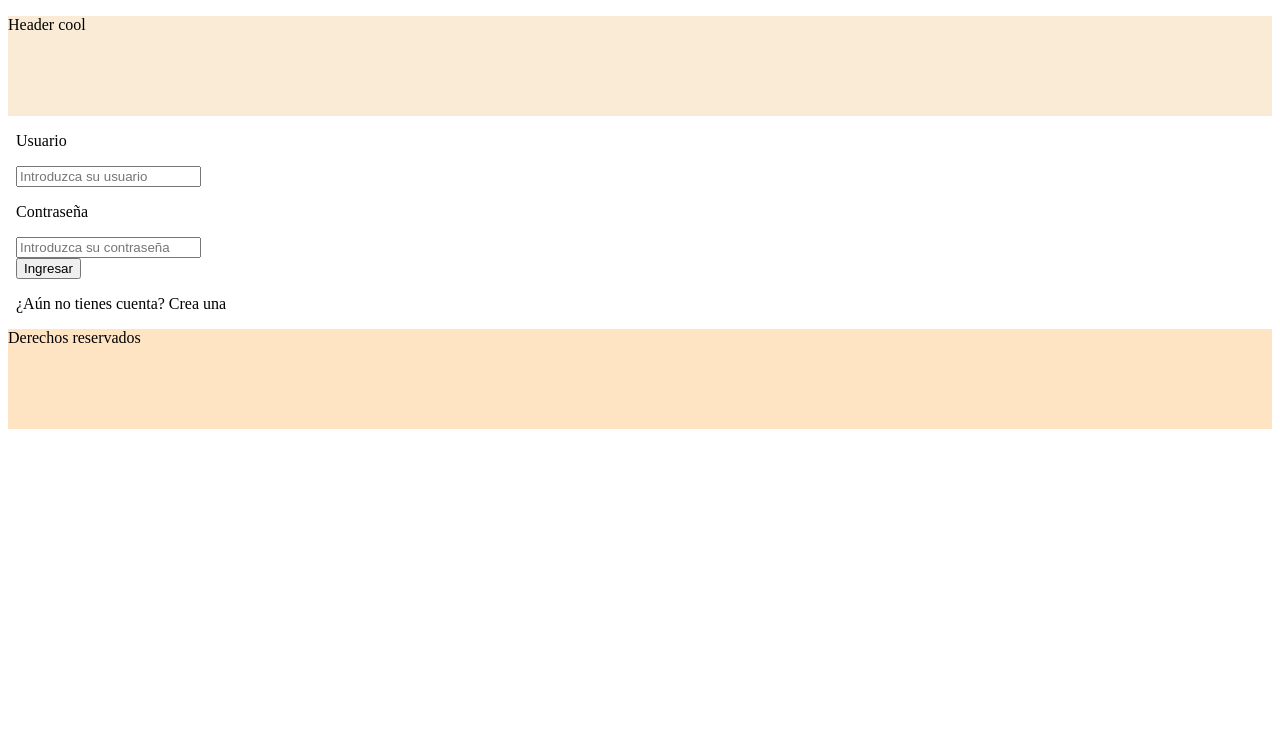
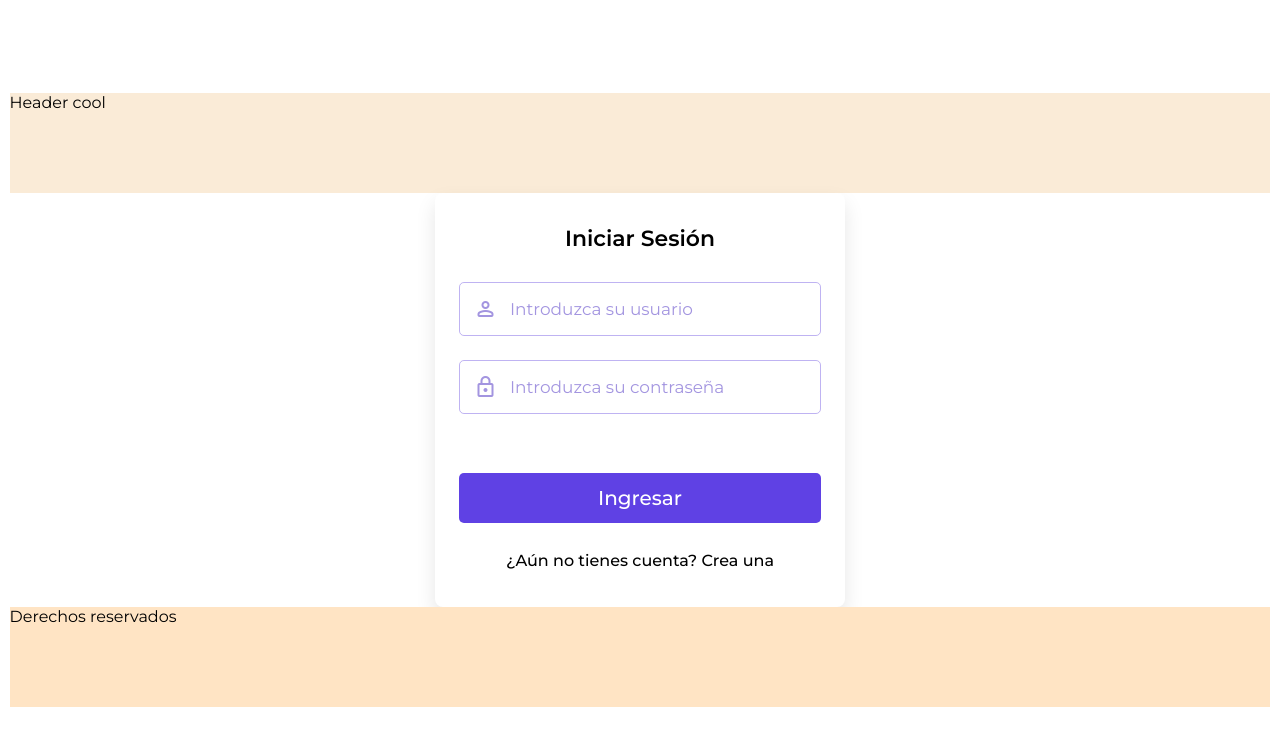
Before and after one commit to jucangod/Cliente-API-Redeco, a React (Create React App) app: page / in a window 1280 px wide. Shown: the top 746 px of the page. Built offline with nearby package versions, Linux system fonts and the light colour scheme.

Commit message:
Implementacion del diseño del login

```diff
--- a/public/index.html
+++ b/public/index.html
@@ -5,39 +5,12 @@
     <link rel="icon" href="%PUBLIC_URL%/favicon.ico" />
     <meta name="viewport" content="width=device-width, initial-scale=1" />
     <meta name="theme-color" content="#000000" />
-    <meta
-      name="description"
-      content="Web site created using create-react-app"
-    />
-    <link rel="apple-touch-icon" href="%PUBLIC_URL%/logo192.png" />
-    <!--
-      manifest.json provides metadata used when your web app is installed on a
-      user's mobile device or desktop. See https://developers.google.com/web/fundamentals/web-app-manifest/
-    -->
-    <link rel="manifest" href="%PUBLIC_URL%/manifest.json" />
-    <!--
-      Notice the use of %PUBLIC_URL% in the tags above.
-      It will be replaced with the URL of the `public` folder during the build.
-      Only files inside the `public` folder can be referenced from the HTML.
-
-      Unlike "/favicon.ico" or "favicon.ico", "%PUBLIC_URL%/favicon.ico" will
-      work correctly both with client-side routing and a non-root public URL.
-      Learn how to configure a non-root public URL by running `npm run build`.
-    -->
+    <!-- Google Fonts Icon Link -->
+    <link rel="stylesheet" href="https://fonts.googleapis.com/css2?family=Material+Symbols+Rounded" />
     <title>REDECO</title>
   </head>
   <body>
-    <noscript>You need to enable JavaScript to run this app.</noscript>
     <div id="root"></div>
-    <!--
-      This HTML file is a template.
-      If you open it directly in the browser, you will see an empty page.
 
-      You can add webfonts, meta tags, or analytics to this file.
-      The build step will place the bundled scripts into the <body> tag.
-
-      To begin the development, run `npm start` or `yarn start`.
-      To create a production bundle, use `npm run build` or `yarn build`.
-    -->
   </body>
 </html>
--- a/src/App.css
+++ b/src/App.css
@@ -1,9 +1,19 @@
-header {
+/* Import de la fuente */
+@import url('https://fonts.googleapis.com/css2?family=Lato:ital@0;1&family=Montserrat:ital,wght@0,100..900;1,100..900&display=swap');
+
+* {
+    margin: 0;
+    padding: 0;
+    box-sizing: border-box;
+    font-family: "Montserrat", sans-serif;
+}
+
+#div-header {
     height: 100px;
     background-color: antiquewhite;
 }
 
-footer {
+#div-footer {
     height: 100px;
     background-color: bisque;
 }
--- a/src/App.js
+++ b/src/App.js
@@ -12,15 +12,15 @@ const App = () => {
 
     return (
         <>
-            <header>
+            <div id='div-header'>
                 {isUserLogged ? <LoggedHeader /> : <p>Header cool</p>}
-            </header>
-            <body>
+            </div>
+            <div id='div-body'>
                 {isUserLogged ? <LoggedBody /> : <OutBody/>}
-            </body>
-            <footer>
+            </div>
+            <div id='div-footer'>
                 <p>Derechos reservados</p>
-            </footer>
+            </div>
         </>
     );
 };
--- /dev/null
+++ b/src/Pages/Login/Login.css
@@ -0,0 +1,95 @@
+body {
+    display: flex;
+    align-items: center;
+    justify-content: center;
+    min-height: 100vh;
+}
+
+#login-sesion {
+    text-align: center;
+    font-size: 1.37rem;
+    font-weight: 600;
+    margin-bottom: 1.87rem;
+}
+
+#root {
+    width: 100%;
+    padding: 0 0.6rem;
+}
+
+.login-container {
+    max-width: 410px;
+    margin: 0 auto;
+    border-radius: 0.5rem;
+    padding: 2rem 1.5rem;
+    background: #fff;
+    box-shadow: 0 10px 20px rgba(0, 0, 0, 0.1);
+}
+
+
+.login-form .input-wrapper{
+    height: 54px;
+    width: 100%;
+    position: relative;
+    margin-bottom: 1.5rem;
+}
+
+.login-form .input-wrapper .input-field {
+    height: 100%;
+    width: 100%;
+    outline: none;
+    font-size: 1.06rem;
+    border-radius: 0.31rem;
+    border: 1px solid #bfb3f2;
+    padding: 0 1.25rem 0 3.12rem;
+    transition: 0.2 ease;
+}
+
+.login-form .input-wrapper .input-field:focus {
+    border-color: #5f41e4;
+}
+
+.login-form .input-wrapper .input-field::placeholder {
+    color: #a395e0;
+
+}
+
+.login-form .input-wrapper i {
+    color: #a395e0;
+    position: absolute;
+    top: 50%;
+    left: 0.9rem;
+    pointer-events: none;
+    transform: translateY(-50%);
+    transition: 0.2 ease;
+}
+
+.login-form .input-wrapper .input-field:focus ~ i{
+    color: #5f41e4;
+}
+
+.login-form .login-button {
+    width: 100%;
+    height: 50px;
+    cursor: pointer;
+    outline: none;
+    border: none;
+    font-size: 1.25rem;
+    color: #fff;
+    font-weight: 500;
+    background: #5f41e4;
+    margin-top: 2.19rem;
+    border-radius: 0.31rem;
+    transition: 0.2s ease;
+}
+
+.login-form .login-button:hover {
+    background: #4320df;
+}
+
+.login-container .signup-text {
+    text-align: center;
+    font-weight: 500;
+    margin: 1.75rem 0 0.31rem;
+    cursor: pointer;
+}
--- a/src/Pages/Login/index.js
+++ b/src/Pages/Login/index.js
@@ -3,6 +3,7 @@ import { CustomText } from '../../Components/Text';
 import { CustomButton } from '../../Components/Button';
 import { CustomInput } from '../../Components/Input';
 import { AppContext } from '../../Services/ChangeUserView';
+import './Login.css'
 
 function Login() {
     const {
@@ -11,41 +12,46 @@ function Login() {
     } = React.useContext(AppContext);
 
     return (
-        <div>
-            <div className='login-user'>
+        <div className='login-container'>
+            <form action='#' className='login-form'>
                 <CustomText
-                    className='text-user'
+                    id='login-sesion'
                 >
-                    Usuario
+                    Iniciar Sesión
                 </CustomText>
+                <div className='input-wrapper'>
                     <CustomInput
                         type='user'
                         placeholder='Introduzca su usuario'
-                    className='input-user'
+                        className='input-field'
                     />
-                <CustomText
-                    className='text-user'
-                >
-                    Contraseña
-                </CustomText>
+                    <i class="material-symbols-rounded">
+                        person
+                    </i>
+                </div>
+                <div className='input-wrapper'>
                     <CustomInput
                         type='password'
                         placeholder='Introduzca su contraseña'
-                    className='input-user'
+                        className='input-field'
                     />
+                    <i class="material-symbols-rounded">
+                        lock
+                    </i>
                 </div>
-            <div className='login-button'>
                 <CustomButton
                     onClick={logUser}
+                    className='login-button'
                 >
                     Ingresar
                 </CustomButton>
                 <CustomText
                     onClick={changeView}
+                    className='signup-text'
                 >
                     ¿Aún no tienes cuenta? Crea una
                 </CustomText>
-            </div>
+            </form>
         </div>
     );
 };
--- a/src/index.css
+++ b/src/index.css
@@ -1,4 +1,4 @@
-body {
+/* body {
   margin: 0;
   font-family: -apple-system, BlinkMacSystemFont, 'Segoe UI', 'Roboto', 'Oxygen',
     'Ubuntu', 'Cantarell', 'Fira Sans', 'Droid Sans', 'Helvetica Neue',
@@ -10,4 +10,4 @@ body {
 code {
   font-family: source-code-pro, Menlo, Monaco, Consolas, 'Courier New',
     monospace;
-}
+} */
```
Lines whose indentation alone changed are shown as unchanged.
